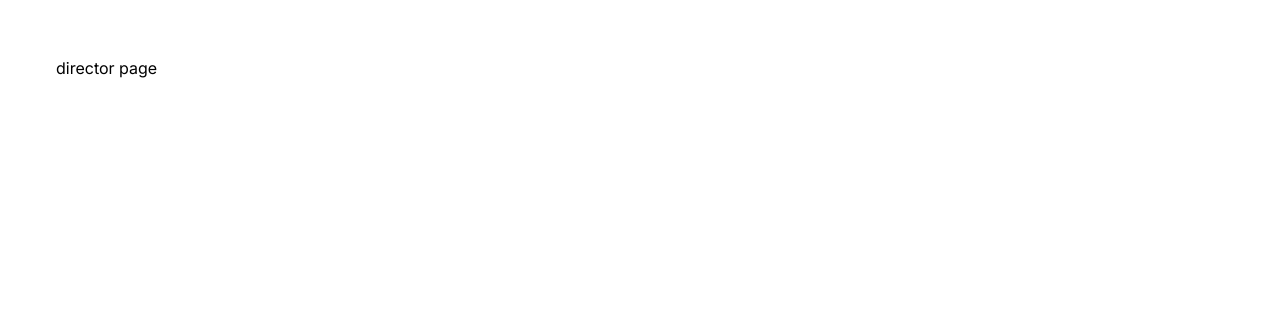
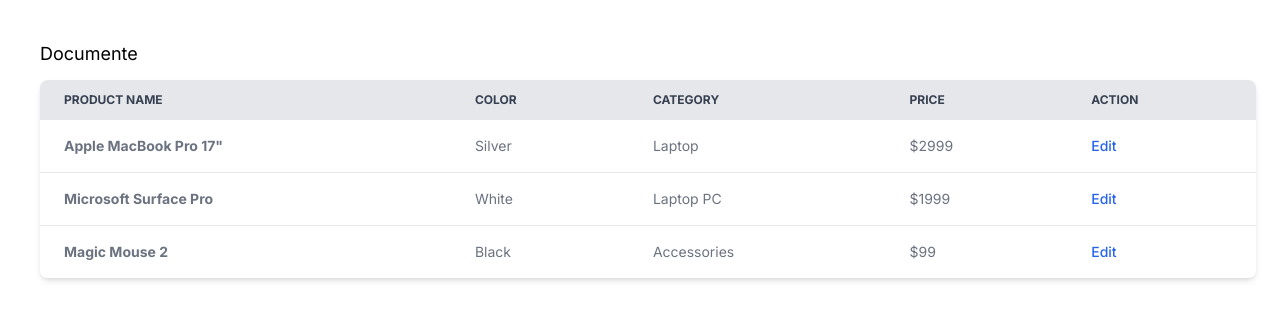
Before and after one commit to Tolea01/doc_management_frontend, a Next.js app: page /management/director/dashboard in a window 1280 px wide. Shown: the top 320 px of the page. Built offline with nearby package versions, Linux system fonts and the light colour scheme; no server answers.

Commit message:
table component

```diff
--- a/src/app/globals.scss
+++ b/src/app/globals.scss
@@ -19,7 +19,7 @@
 }
 
 .main-content {
-  @apply flex-1 ml-10 mt-10 p-4;
+  @apply flex-1 ml-10 mt-10 pr-6;
 }
 
 .toast {
--- a/src/app/management/director/dashboard/page.tsx
+++ b/src/app/management/director/dashboard/page.tsx
@@ -1,3 +1,4 @@
+import Table from '@components/tables/Table';
 import { NO_INDEX_PAGE } from '@constants/seo.constants';
 import { Metadata } from 'next';
 
@@ -6,5 +7,10 @@
 };
 
 export default function directorPage() {
-  return <p>director page</p>;
+  return (
+    <>
+    <h1 className='mb-3 text-lg'>Documente</h1>
+      <Table />
+    </>
+  );
 }
--- /dev/null
+++ b/src/components/ui/tables/Table.tsx
@@ -0,0 +1,70 @@
+import './style.css';
+
+export default function Table() {
+  return (
+    <div className="table-container">
+      <table className="table">
+        <thead className="table-head">
+          <tr>
+            <th scope="col" className="table-th">
+              Product name
+            </th>
+            <th scope="col" className="table-th">
+              Color
+            </th>
+            <th scope="col" className="table-th">
+              Category
+            </th>
+            <th scope="col" className="table-th">
+              Price
+            </th>
+            <th scope="col" className="table-th">
+              Action
+            </th>
+          </tr>
+        </thead>
+        <tbody>
+          <tr className="table-row">
+            <th scope="row" className="table-td">
+              Apple MacBook Pro 17"
+            </th>
+            <td className="table-td">Silver</td>
+            <td className="table-td">Laptop</td>
+            <td className="table-td">$2999</td>
+            <td className="table-td">
+              <a href="#" className="table-link">
+                Edit
+              </a>
+            </td>
+          </tr>
+          <tr className="table-row">
+            <th scope="row" className="table-td">
+              Microsoft Surface Pro
+            </th>
+            <td className="table-td">White</td>
+            <td className="table-td">Laptop PC</td>
+            <td className="table-td">$1999</td>
+            <td className="table-td">
+              <a href="#" className="table-link">
+                Edit
+              </a>
+            </td>
+          </tr>
+          <tr className="table-last-row">
+            <th scope="row" className="table-td">
+              Magic Mouse 2
+            </th>
+            <td className="table-td">Black</td>
+            <td className="table-td">Accessories</td>
+            <td className="table-td">$99</td>
+            <td className="table-td">
+              <a href="#" className="table-link">
+                Edit
+              </a>
+            </td>
+          </tr>
+        </tbody>
+      </table>
+    </div>
+  );
+}
--- /dev/null
+++ b/src/components/ui/tables/style.css
@@ -0,0 +1,35 @@
+.table-container {
+  @apply relative overflow-x-auto shadow-md sm:rounded-lg;
+}
+
+.table {
+  @apply w-full text-sm text-left text-gray-500;
+}
+
+.table-head {
+  @apply text-xs text-gray-700 uppercase bg-gray-200;
+}
+
+.table-th {
+  @apply px-6 py-3;
+}
+
+.table-td {
+  @apply px-6 py-4;
+}
+
+.table-row {
+  @apply bg-white border-b hover:bg-gray-100;
+}
+
+.table-last-row {
+  @apply bg-white hover:bg-gray-100;
+}
+
+.table-link {
+  @apply font-medium text-blue-600;
+}
+
+.table-link:hover {
+  @apply text-blue-700;
+}
```
